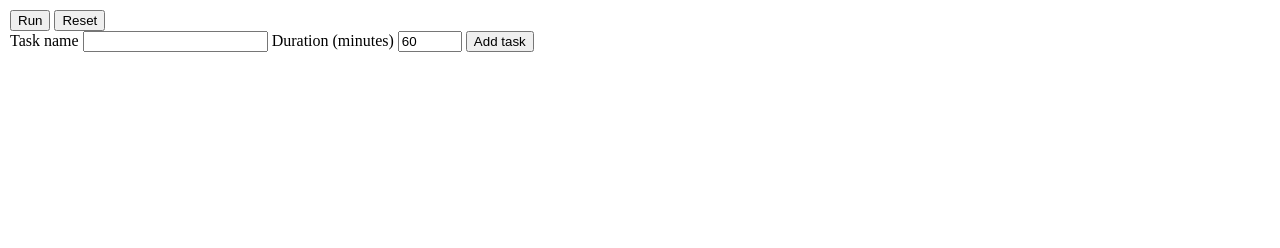
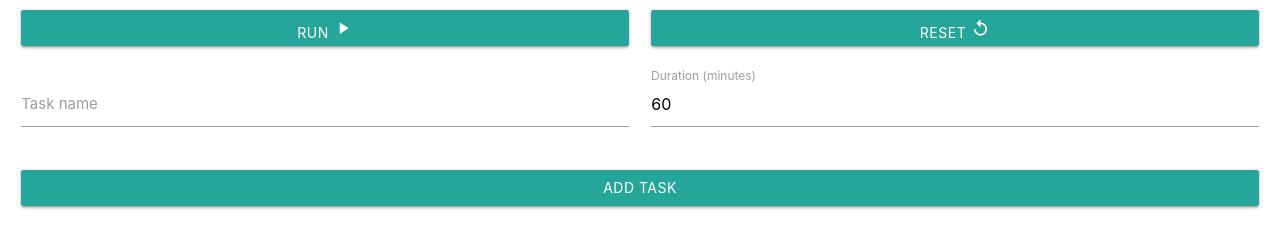
Before and after one commit to Huy-Ngo/round-robin, a plain HTML site: page index.html in a window 1280 px wide. Drawn offline with nearby package versions, Linux system fonts and the light colour scheme.

Commit message:
Add materialize style for the input

```diff
--- a/index.html
+++ b/index.html
@@ -1,22 +1,49 @@
 <html>
     <head>
+        <!-- In order for this to work without internet access, please install Vue.js: https://vuejs.org/v2/guide/installation.html
+            For nice UI, please download Materialize: https://materializecss.com/getting-started.html
+        -->
+        <link href="https://fonts.googleapis.com/icon?family=Material+Icons" rel="stylesheet">
+        <link rel="stylesheet" href="https://cdnjs.cloudflare.com/ajax/libs/materialize/1.0.0/css/materialize.min.css">
         <link rel="stylesheet" href="style.css">
         <script src="https://cdn.jsdelivr.net/npm/vue/dist/vue.js"></script>
+        <meta name="viewport" content="width=device-width, initial-scale=1.0"/>
         <title>Round robin scheduler</title>
     </head>
     <body>
 
         <div id="app">
-            <button id="toggle-status" v-on:click="toggle_status"> {{ status ? 'Stop' : 'Run' }} </button>
-            <button id="reset" v-on:click="reset_all"> Reset </button>
-            <div id="new-task">
-                <label for="name">Task name</label>
-                <input id="name" type="text" name="name" v-model="name">
-                <label for="duration">Duration (minutes)</label>
-                <input id="name" type="number" name="duration" v-model="duration"
-                        min="30" max=240>
-                <button v-on:click='add_task'>Add task</button>
+            <div class="row">
+                <div class="col s6">
+                    <button type="button" id="toggle-status" v-on:click="toggle_status" class="btn waves-effect waves-light">
+                        <span v-if="status"> Stop <i class="material-icons">pause</i> </span>
+                        <span v-else> Run <i class="material-icons">play_arrow</i> </span>
+                    </button>
+                </div>
+                <div class="col s6">
+                    <button type="button" id="reset" v-on:click="reset_all" class="btn waves-effect waves-light">
+                        Reset <i class="material-icons">replay</i>
+                    </button>
+                </div>
             </div>
+            <form>
+                <div id="new-task" class="row">
+                    <div class="input-field col s6">
+                        <input id="name" type="text" name="name" v-model="name" class="validate">
+                        <label for="name">Task name</label>
+                    </div>
+                    <div class="input-field col s6">
+                        <input id="duration" type="number" name="duration" v-model="duration"
+                            min="30" max=240 class="validate">
+                        <label for="duration">Duration (minutes)</label>
+                    </div>
+                </div>
+                <div class="row">
+                    <div class="col s12">
+                        <button type="button" v-on:click='add_task' class="btn waves-effect waves-light">Add task</button>
+                    </div>
+                </div>
+            </form>
             <div id="task-list">
                 <div class="task" v-for="task in tasks">
                     # {{ task.id }} <br>
@@ -31,6 +58,7 @@
             </div>
         </div>
 
+        <script src="https://cdnjs.cloudflare.com/ajax/libs/materialize/1.0.0/js/materialize.min.js"></script>
         <script src="index.js"></script>
     </body>
 </html>
--- a/style.css
+++ b/style.css
@@ -2,3 +2,7 @@ html, body {
     margin: 5px;
     padding: 0;
 }
+
+.btn {
+    width: 100%;
+}
```
